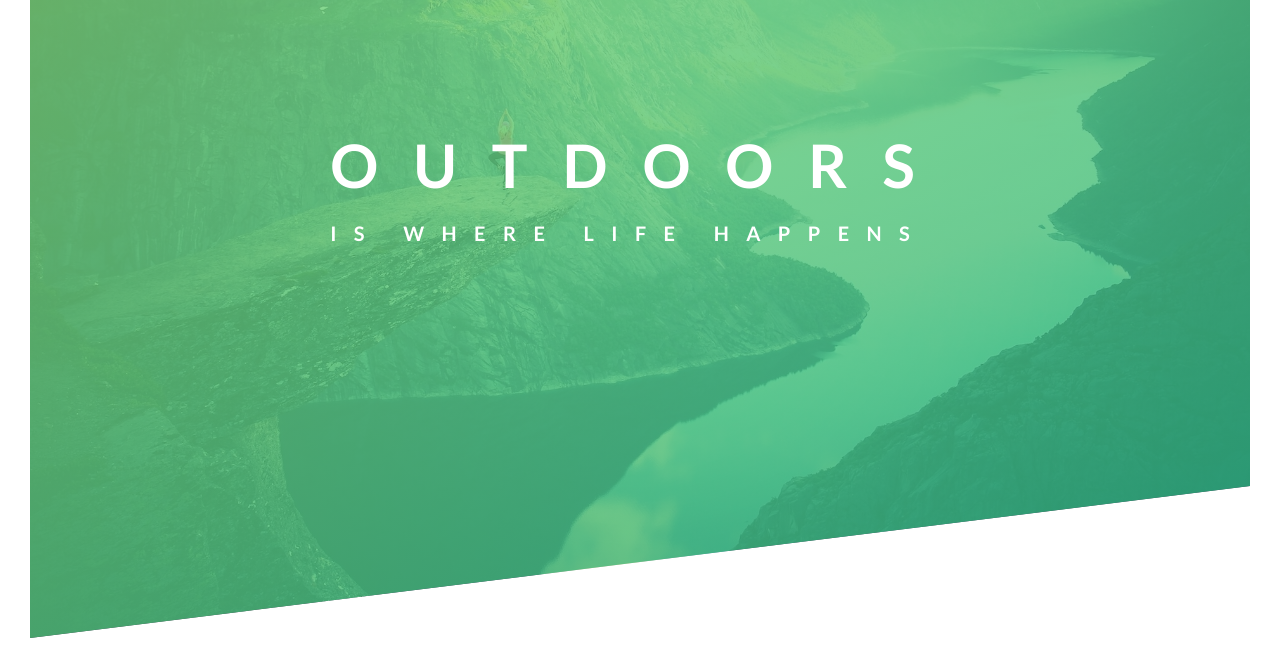
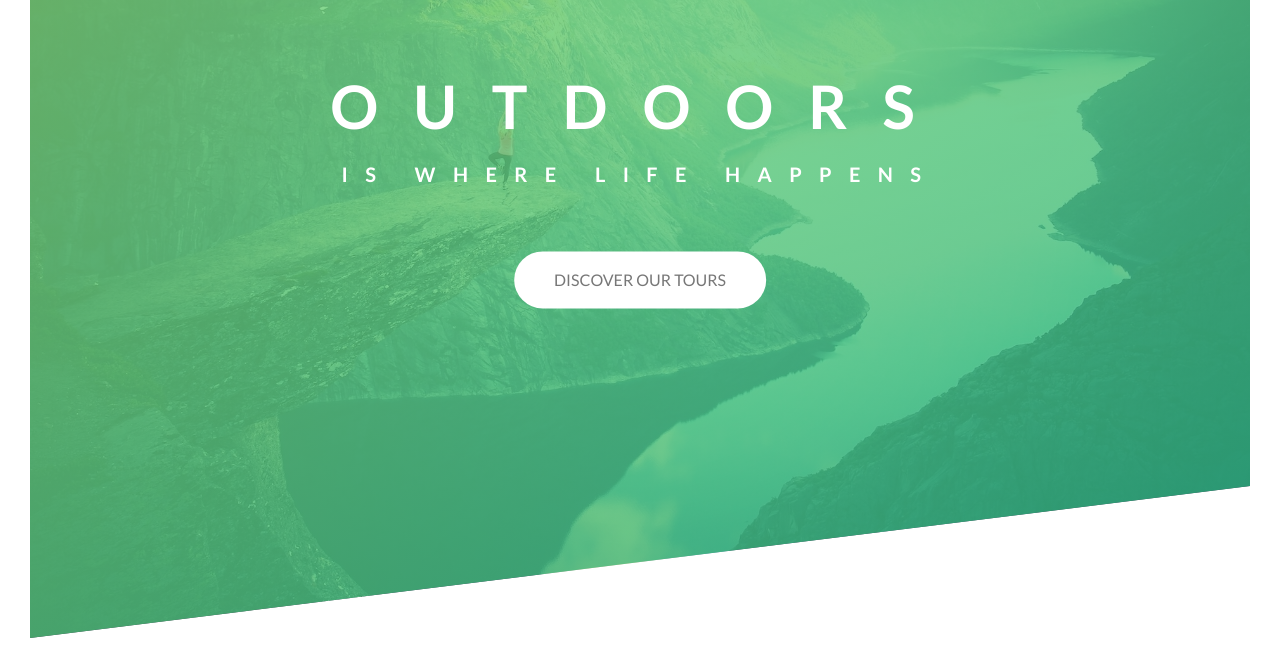
Before and after one commit to kaushal-Prakash/natours-project, a plain HTML site: page index.html in a window 1280 px wide. Shown: the part 152-820 px from the top of the page. Drawn offline with Linux system fonts and the light colour scheme.

Commit message:
till natours p-3

```diff
--- a/css/style.css
+++ b/css/style.css
@@ -57,11 +57,14 @@ body {
   top: 40%;
   left: 50%;
   transform: translate(-50%, -50%);
+  text-align: center;
 }
 
 .heading-primmary {
   color: #fff;
   text-transform: uppercase;
+  backface-visibility: hidden; /* to fix shakiness */
+  margin-bottom: 60px;
 }
 
 .heading-primmary-main {
@@ -69,7 +72,7 @@ body {
   font-weight: 400px;
   font-size: 60px;
   letter-spacing: 35px;
-  animation: toRight 3s;
+  animation: toRight 1s ease-out;
 }
 
 .heading-primmary-sub {
@@ -77,6 +80,7 @@ body {
   font-size: 20px;
   font-weight: 700;
   letter-spacing: 17.4px;
+  animation: toLeft 1s ease-out;
 }
 
 @keyframes toRight {
@@ -85,8 +89,8 @@ body {
     transform: translateX(-100px);
   }
 
-  80%{
-
+  80% {
+    transform: translateX(10px);
   }
 
   100% {
@@ -94,3 +98,44 @@ body {
     transform: translateX(0);
   }
 }
+
+@keyframes toLeft {
+  0% {
+    opacity: 0;
+    transform: translateX(100px);
+  }
+
+  80% {
+    transform: translateX(-10px);
+  }
+
+  100% {
+    opacity: 1;
+    transform: translateX(0);
+  }
+}
+
+.btn:link,
+.btn:visited {
+  text-transform: uppercase;
+  text-decoration: none;
+  padding: 15px 40px;
+  display: inline-block;
+  transition: all 0.2s;
+  border-radius: 100px;
+}
+
+.btn:hover {
+  transform: translateY(-3px);
+  box-shadow: 0 10px 20px rgba(0, 0, 0, 0.2);
+}
+
+.btn:active {
+  transform: translateY(-1px);
+  box-shadow: 0 5px 10px rgba(0, 0, 0, 0.2);
+}
+
+.btn-white {
+  background-color: #fff;
+  color: #777;
+}
--- a/index.html
+++ b/index.html
@@ -22,7 +22,9 @@
                     <span class="heading-primmary-main">Outdoors</span>
                     <span class="heading-primmary-sub">is where life happens</span>
                 </h1>
+                <a href="#" class="btn btn-white">discover our tours</a>
             </div>
+
         </header>
 
     </body>
```
